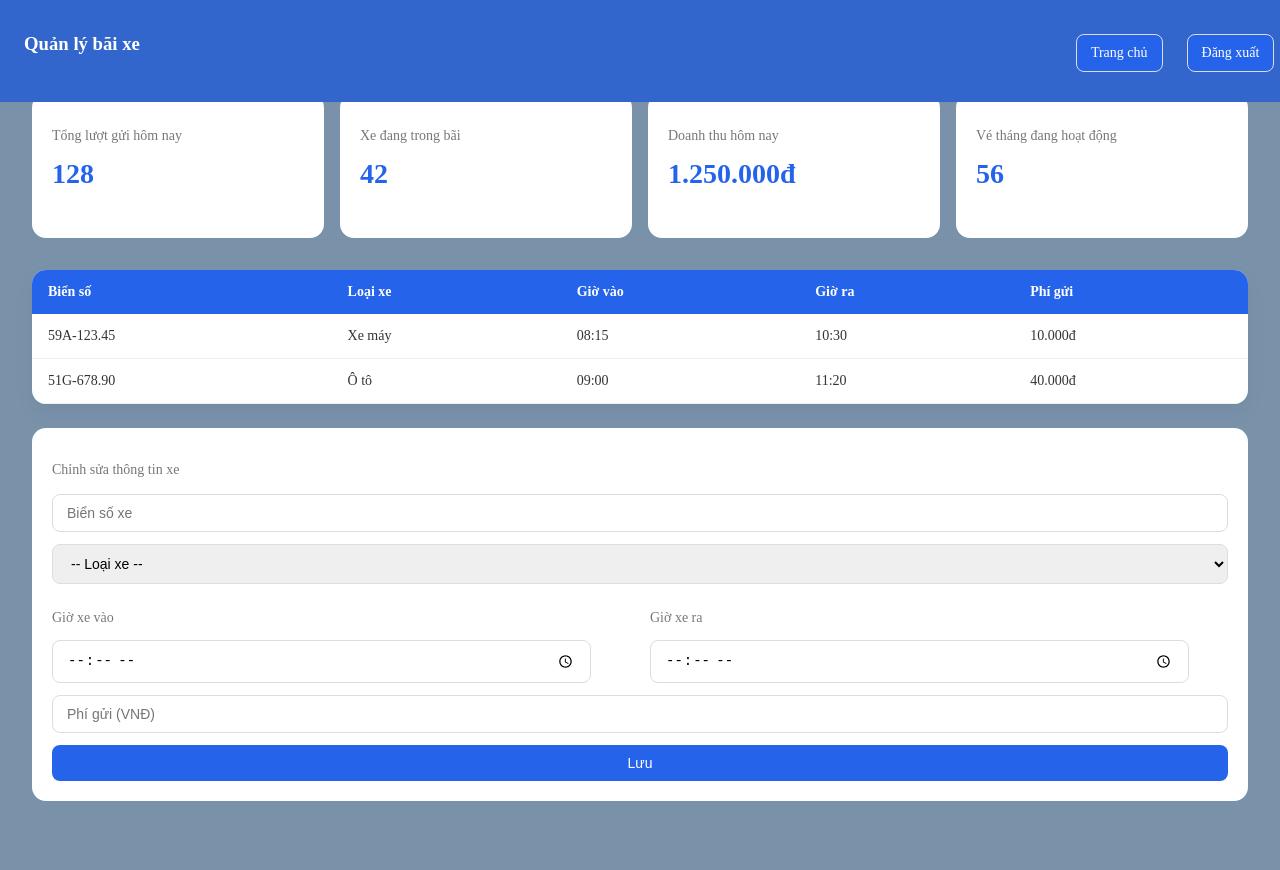
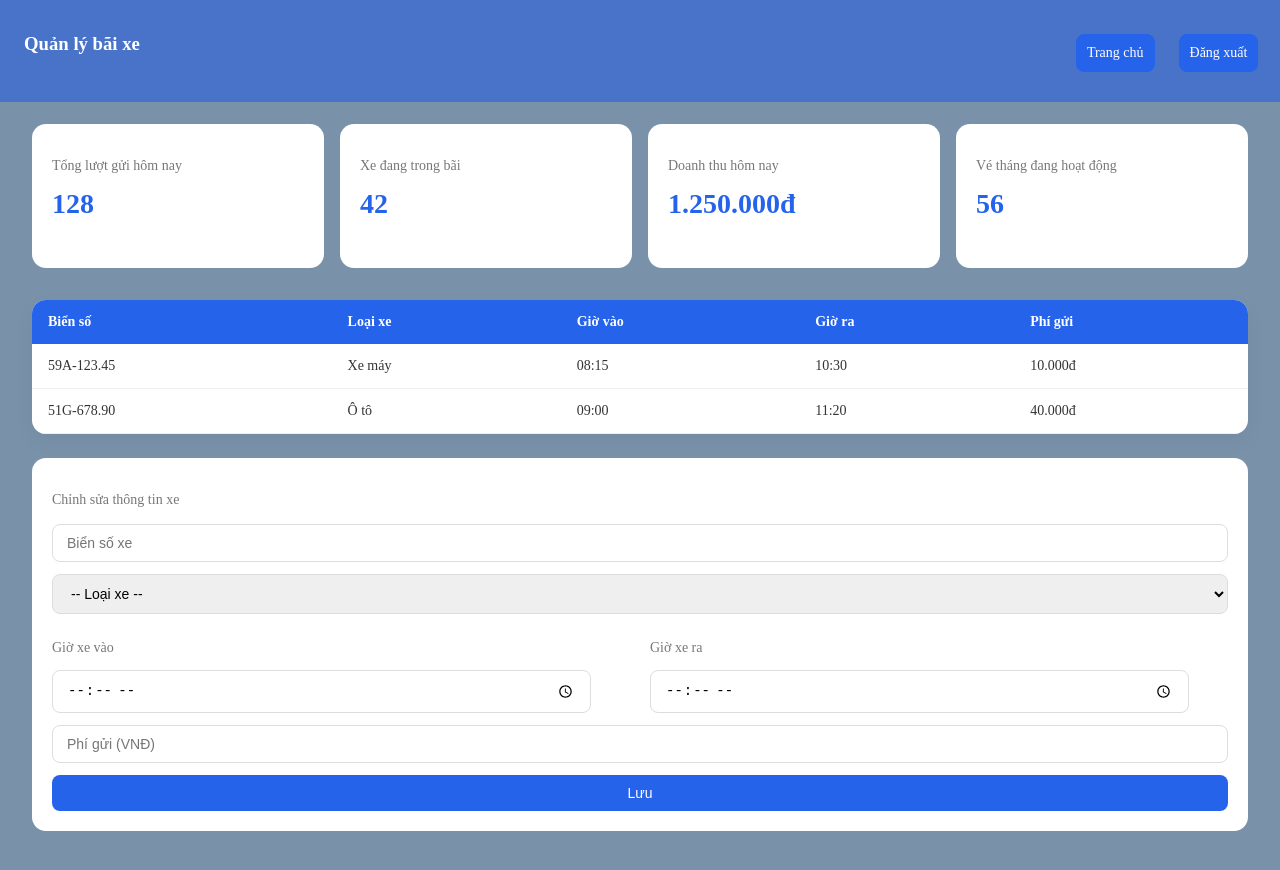
Before and after one commit to hmy2704/QuanLyBaiXe, a website: page frontend/baocao.html in a window 1280 px wide. Drawn offline with Linux system fonts and the light colour scheme.

Commit message:
sửa code

```diff
--- a/frontend/baocao.css
+++ b/frontend/baocao.css
@@ -5,7 +5,7 @@
   width: 100%;
   display: flex;
 
-  background: #3366cc;
+  background: #4873c9;
   padding: 14px 24px;
   color: white;
   z-index: 1000;
@@ -24,9 +24,9 @@
 
   border: none;
   cursor: pointer;
-   padding: 10px 14px;
+   padding: 10px 10px;
   border-radius: 8px;
-  border: 1px solid #ddd;
+  border: 1px solid #2563eb;
   font-size: 14px;
 }
 .nav li a {
@@ -35,14 +35,14 @@
 
 }
 
-.nav li a:hover {
+.nav li:hover {
   /* text-decoration: underline; */
   background: #1e4fd8;
 }
 
 
 body {
-  margin-top :70px;
+  margin-top :100px;
   background: #7992aa;
   padding: 24px;
   color: #333;
```
Also changed, not shown: frontend/baocao.html (+1 -0 lines).
